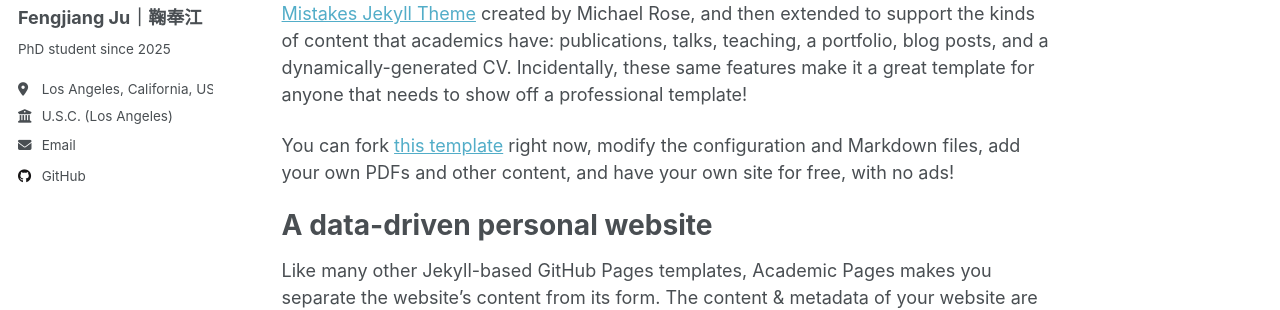
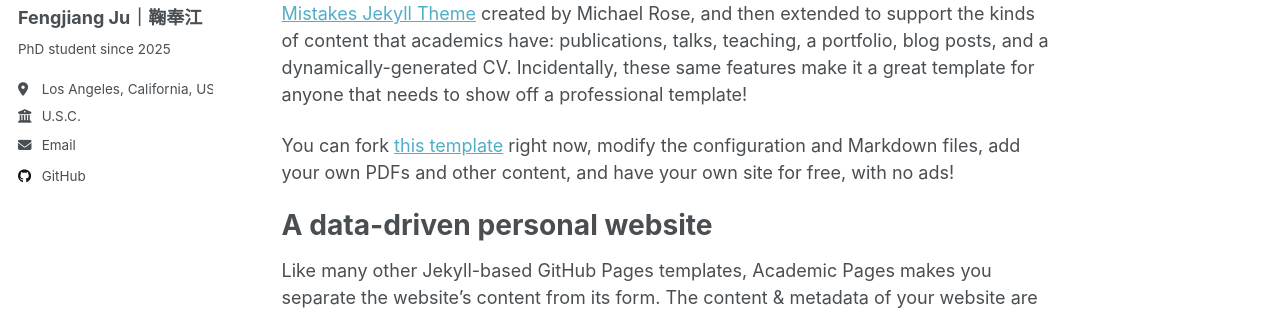
Before and after one commit to FengJiangJu/fengjiangju.github.io, a Jekyll site: the page built from _pages/about.md, in a window 1280 px wide. Shown: the part 277-587 px from the top of the page. Built offline with Jekyll 4.4.1, drawn with Linux system fonts in a browser that asks for light colours; a script that is not in the unit is left out.

Commit message:
Update _config.yml

```diff
--- a/_config.yml
+++ b/_config.yml
@@ -27,7 +27,7 @@ author:
   pronouns         : # example: "she/her"
   bio              : "PhD student since 2025"
   location         : "Los Angeles, California, USA"
-  employer         : "U.S.C. (Los Angeles)"
+  employer         : "U.S.C."
   uri              : # URL
   email            : "juf@usc.edu or jufj2000@gmail.com"
 
@@ -71,7 +71,7 @@ author:
   tumblr           : # Username
   twitter          : # Username for X / Twitter
   vine             : # Username
-  wechat           : Rivers_and_Oceans
+  wechat           : "Rivers_and_Oceans"
   wikipedia        : # Username
   xing             : # Username
   youtube          : # Username
```
